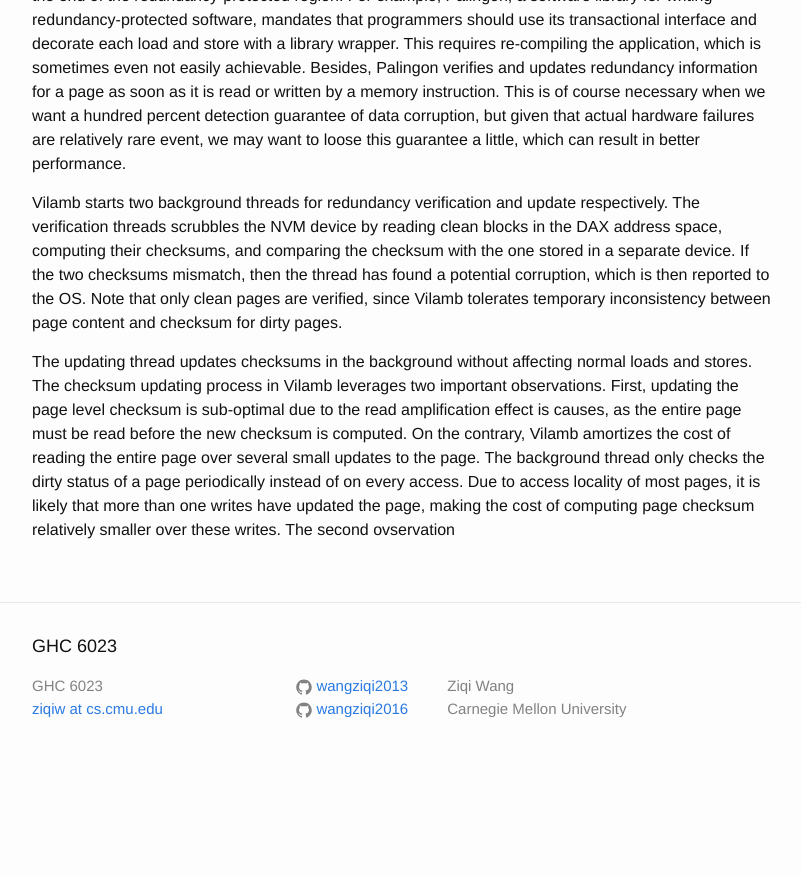
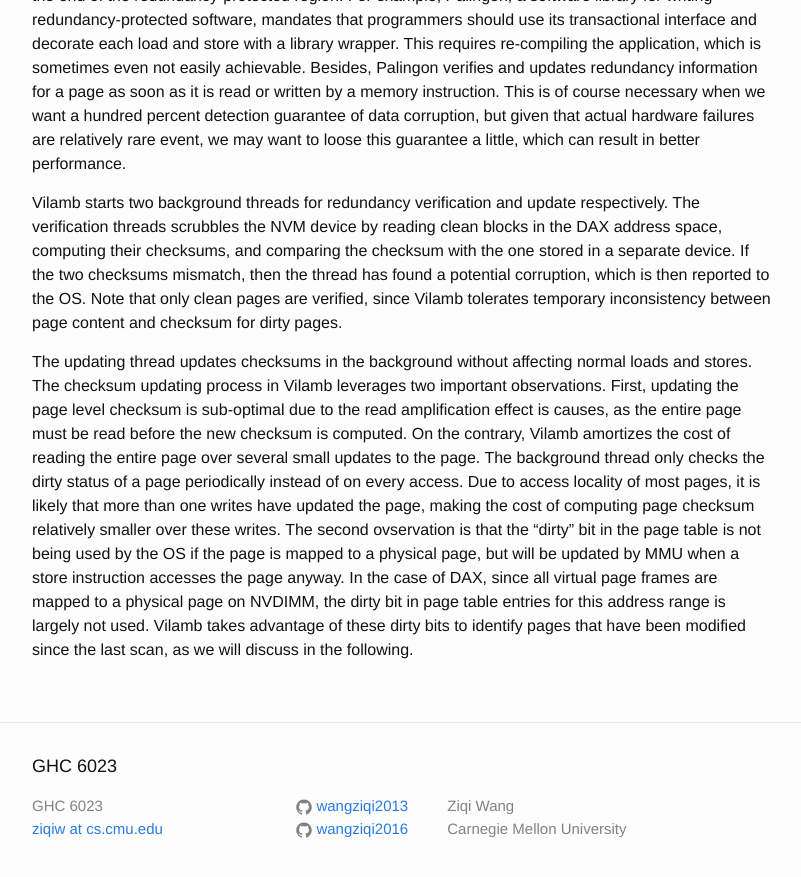
Before and after one commit to wangziqi2013/wangziqi2013.github.io, a Jekyll site: the page built from _posts/2020-01-15-vilamb.markdown, in a window 1280 px wide and 900 px high, scrolled down 898 px. Shown: the top 877 px of the window, without its empty margins (238-1039 px from the left). Built offline with Jekyll 4.4.1, drawn with Linux system fonts in a browser that asks for light colours; before the commit the page ends 1678 px from its top, so only the background shows below that.

Commit message:
Finish 2nd obser

```diff
--- a/_posts/2020-01-15-vilamb.markdown
+++ b/_posts/2020-01-15-vilamb.markdown
@@ -48,4 +48,8 @@ read amplification effect is causes, as the entire page must be read before the
 Vilamb amortizes the cost of reading the entire page over several small updates to the page. The background thread only
 checks the dirty status of a page periodically instead of on every access. Due to access locality of most pages, it is
 likely that more than one writes have updated the page, making the cost of computing page checksum relatively smaller
-over these writes. The second ovservation
+over these writes. The second ovservation is that the "dirty" bit in the page table is not being used by the OS if the
+page is mapped to a physical page, but will be updated by MMU when a store instruction accesses the page anyway. In the
+case of DAX, since all virtual page frames are mapped to a physical page on NVDIMM, the dirty bit in page table entries
+for this address range is largely not used. Vilamb takes advantage of these dirty bits to identify pages that have been
+modified since the last scan, as we will discuss in the following.
```
